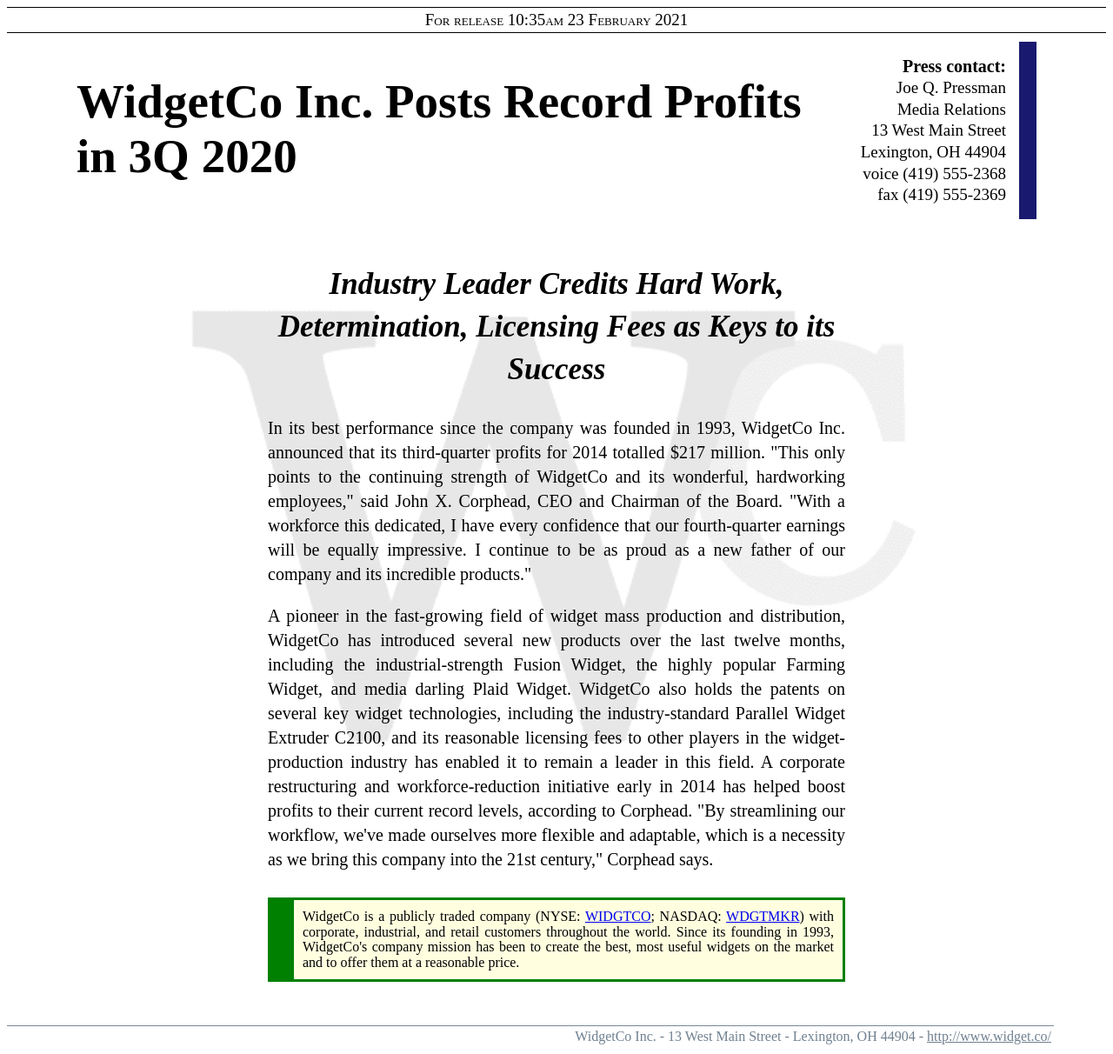
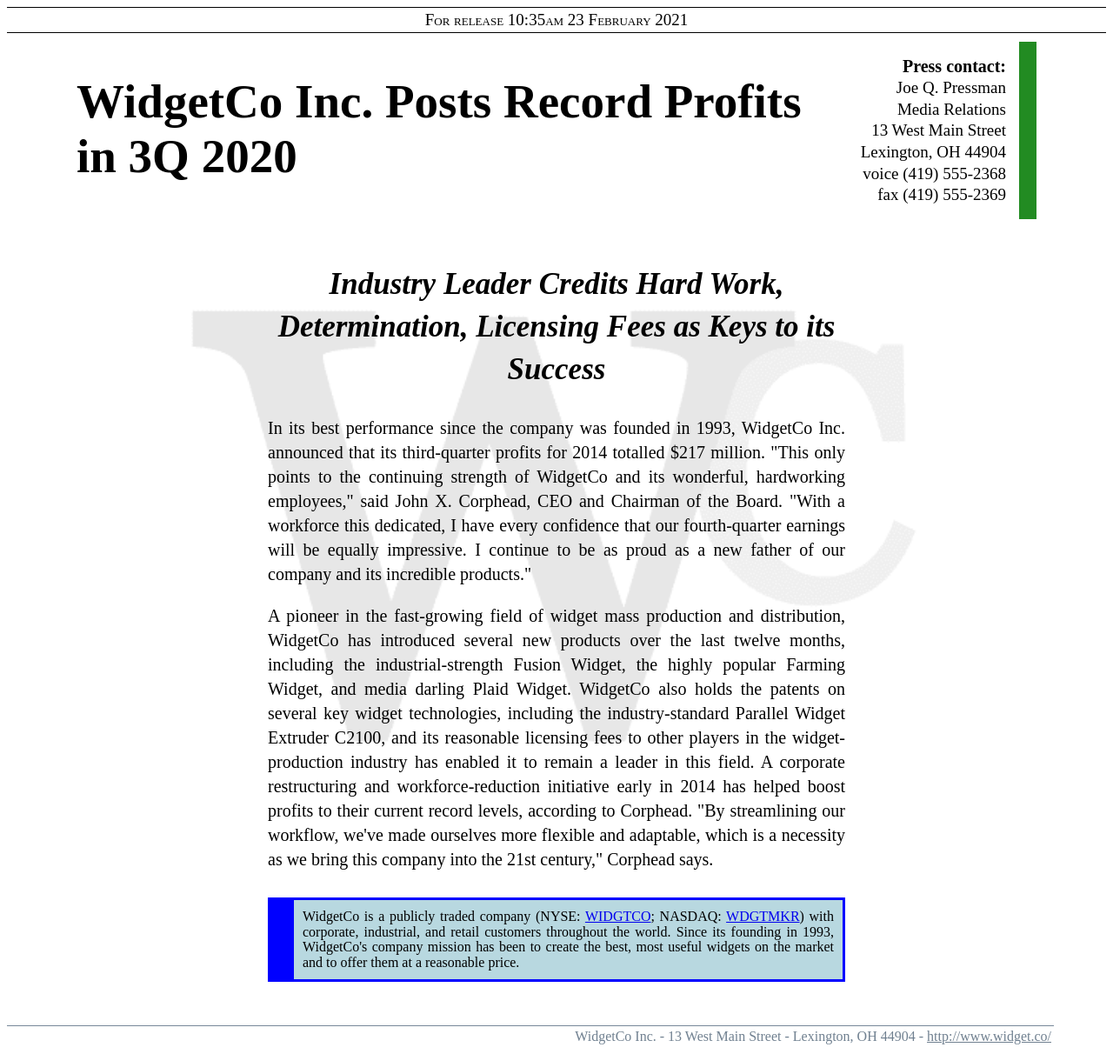
Before and after one commit to keirahyland/Module03, a plain HTML site: page Module02Start.html in a window 1280 px wide. Shown: the whole page at 87% size. Drawn offline with Linux system fonts and the light colour scheme.

Commit message:
Updated colors

```diff
--- a/css/styles.css
+++ b/css/styles.css
@@ -30,7 +30,7 @@ aside {
     float: right;
     margin-right: 80px;
     border-right-width: 20px;
-    border-right-color: midnightblue;
+    border-right-color: forestgreen;
     border-right-style: solid;
     padding: 15px;
     font-size: 19px;
@@ -72,11 +72,11 @@ p {
 }
 
 section {
-    border-color: green;
+    border-color: blue;
     border-style: solid;
     padding: 10px;
     border-left-width: 30px;
-    background: lightyellow;
+    background: rgb(184, 216, 224);
     margin-top: 30px;
     line-height: 1.1;
 }
```
